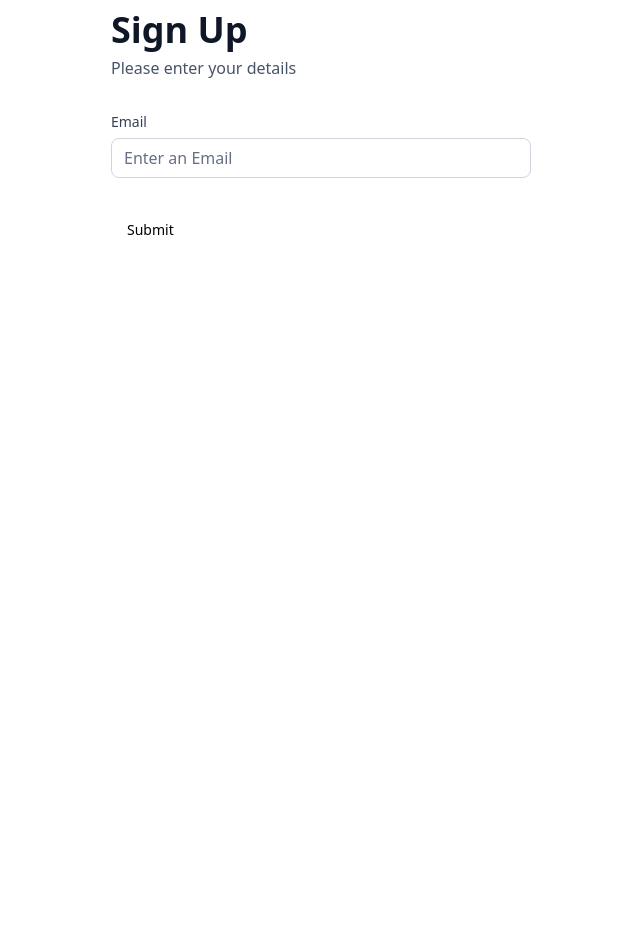
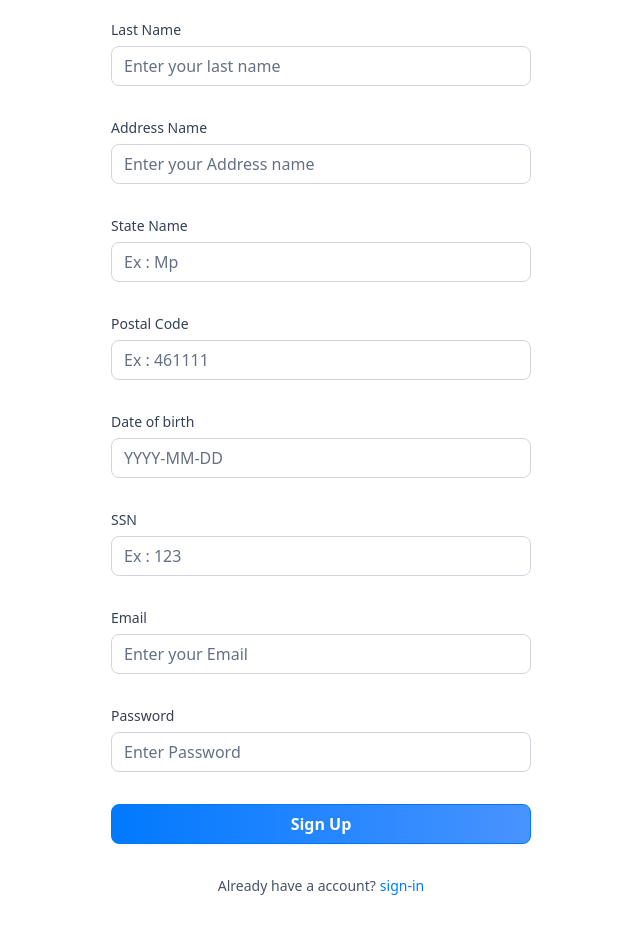
Before and after one commit to Ranveer1singh/Banking_App, a Next.js app: page /sign-up in a window 1280 px wide. Shown: the part 320-1254 px from the top of the page, without its empty margins (319-959 px from the left). Before the commit the page ends 800 px from the top, so only its background shows below. Built offline with nearby package versions, Linux system fonts and the light colour scheme.

Commit message:
sign up and sign in reuseable component

```diff
--- a/components/AuthForm.tsx
+++ b/components/AuthForm.tsx
@@ -18,29 +18,30 @@
 import { z } from "zod";
 import { zodResolver } from "@hookform/resolvers/zod";
 import { useForm } from "react-hook-form";
-
-const formSchema = z.object({
-  email: z.string().min(2, {
-    message: "Username must be at least 2 characters.",
-  }),
-});
+import CustomInput from "./CustomInput";
+import { authFormSchema } from "@/lib/utils";
+import { Loader2 } from "lucide-react";
 
 const AuthForm = ({ type }: { type: string }) => {
   const [user, setUser] = useState(null);
+  const [isLoading, setIsLoading] = useState(false);
 
   // 1. Define your form.
-  const form = useForm<z.infer<typeof formSchema>>({
-    resolver: zodResolver(formSchema),
+  const form = useForm<z.infer<typeof authFormSchema>>({
+    resolver: zodResolver(authFormSchema),
     defaultValues: {
       email: "",
+      password: "",
     },
   });
 
   // 2. Define a submit handler.
-  function onSubmit(values: z.infer<typeof formSchema>) {
+  function onSubmit(values: z.infer<typeof authFormSchema>) {
     // Do something with the form values.
     // ✅ This will be type-safe and validated.
+    setIsLoading(true)
     console.log(values);
+    // setIsLoading(false)
   }
 
   return (
@@ -69,33 +70,89 @@
         <>
           <Form {...form}>
             <form onSubmit={form.handleSubmit(onSubmit)} className="space-y-8">
-              <FormField
+              {type === 'sign-up' && (
+                <>
+                 <CustomInput
+                control={form.control}
+                label="First Name"
+                name="firstName"
+                placeholder="Enter your first name"
+              />
+                 <CustomInput
+                control={form.control}
+                label="Last Name"
+                name="lastName"
+                placeholder="Enter your last name"
+              />
+                 <CustomInput
+                control={form.control}
+                label="Address Name"
+                name="addressName"
+                placeholder="Enter your Address name"
+              />
+                 <CustomInput
+                control={form.control}
+                label="State Name"
+                name="stateName"
+                placeholder="Ex : Mp"
+              />
+                 <CustomInput
+                control={form.control}
+                label="Postal Code"
+                name="postalCode"
+                placeholder="Ex : 461111"
+              />
+                 <CustomInput
+                control={form.control}
+                label="Date of birth"
+                name="dateOfbirth"
+                placeholder="YYYY-MM-DD"
+              />
+                 <CustomInput
+                control={form.control}
+                label="SSN"
+                name="ssn"
+                placeholder="Ex : 123"
+              />
+                </>
+              )}
+              <CustomInput
                 control={form.control}
                 name="email"
-                render={({ field }) => (
-                 <div className="form-item">
-                    <FormLabel className="form-label">
-                        Email
-                    </FormLabel>
-                 <div className="flex w-full flex-col">
-                    <FormControl>
-                        <Input
-                        className="input-class"
-                        placeholder="Enter an Email"
-                        {...field}
-                        />
-                    </FormControl>
-                    <FormMessage
-                    className="form-message"
-                    / >
-
-                 </div>
-                 </div>
-                )}
+                label="Email"
+                placeholder="Enter your Email"
               />
-              <Button type="submit">Submit</Button>
+              <CustomInput
+                control={form.control}
+                name="password"
+                label="Password"
+                placeholder="Enter Password"
+              />
+              <div className="flex flex-col gap-4">
+              <Button type="submit" className="form-btn" disabled={isLoading}>
+                {isLoading ? (
+                  <>
+                  <Loader2
+                  className="animate-spin"
+                  size={20}
+                  /> &nbsp; Loading....
+                  </>
+                ) : type === 'sign-in' ? 'Sign In' : 'Sign Up'}
+              </Button>
+              </div>
             </form>
           </Form>
+          <footer className="flex justify-center gap-1 ">
+              <p className="text-14 font-normal text-gray-600">
+                {type === "sign-in" ?
+                'Dont have an account?' : 'Already have a account?'}
+              </p>
+              <Link
+              className="form-link"
+              href={type === 'sign-in' ? '/sign-up' : '/sign-in'}>
+              {type === 'sign-in' ? 'sign-up' : 'sign-in'}
+              </Link>
+          </footer>
         </>
       )}
     </section>
--- /dev/null
+++ b/components/CustomInput.tsx
@@ -0,0 +1,38 @@
+import { Control, FieldPath, Form } from "react-hook-form";
+import { FormControl, FormField, FormLabel, FormMessage } from "./ui/form";
+import { Input } from "./ui/input";
+import { z } from "zod";
+import { authFormSchema } from "@/lib/utils";
+
+interface CustomInput {
+  control: Control<z.infer<typeof authFormSchema>>;
+  name: FieldPath<z.infer<typeof authFormSchema>>;
+  label: string;
+  placeholder: string;
+}
+const CustomInput = ({ control, name, label, placeholder }: CustomInput) => {
+  return (
+    <FormField
+      control={control}
+      name={name}
+      render={({ field }) => (
+        <div className="form-item">
+          <FormLabel className="form-label">{label}</FormLabel>
+          <div className="flex w-full flex-col">
+            <FormControl>
+              <Input
+                className="input-class"
+                placeholder={placeholder}
+                type={name === 'password' ? 'password' : 'text'}
+                {...field}
+              />
+            </FormControl>
+            <FormMessage className="form-message mt-2" />
+          </div>
+        </div>
+      )}
+    />
+  );
+};
+
+export default CustomInput;
--- a/lib/utils.ts
+++ b/lib/utils.ts
@@ -2,6 +2,7 @@
 import { type ClassValue, clsx } from "clsx";
 import qs from "query-string";
 import { twMerge } from "tailwind-merge";
+import { z } from "zod";
 
 export function cn(...inputs: ClassValue[]) {
   return twMerge(clsx(inputs));
@@ -193,3 +194,16 @@
 
   return date > twoDaysAgo ? "Processing" : "Success";
 };
+
+
+export const authFormSchema = z.object({
+  firstName : z.string().min(3),
+  lastName : z.string().min(3),
+  addressName : z.string().min(50),
+  stateName : z.string().min(2).max(20),
+  postalCode : z.string().min(3).max(6),
+  dateOfbirth : z.string().min(3),
+  ssn : z.string().min(3),
+  email: z.string().email(),
+  password: z.string().min(8),
+});
```
